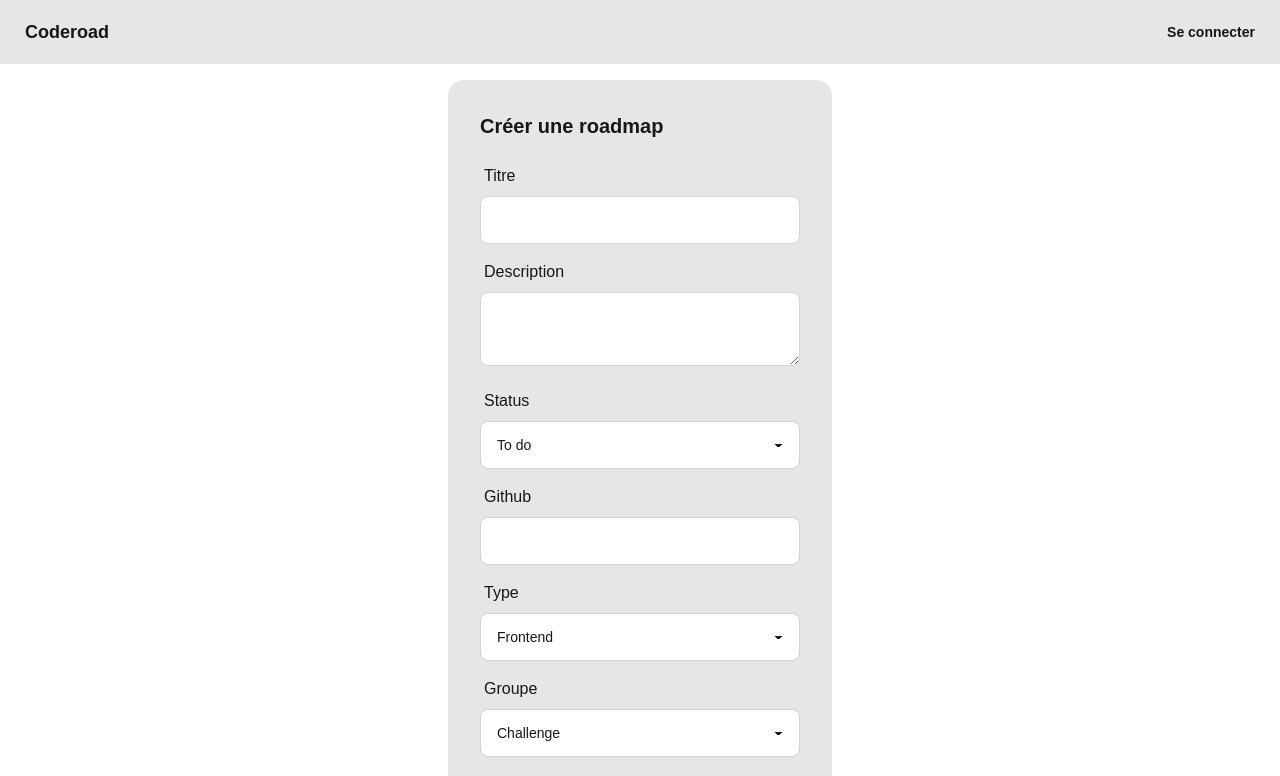
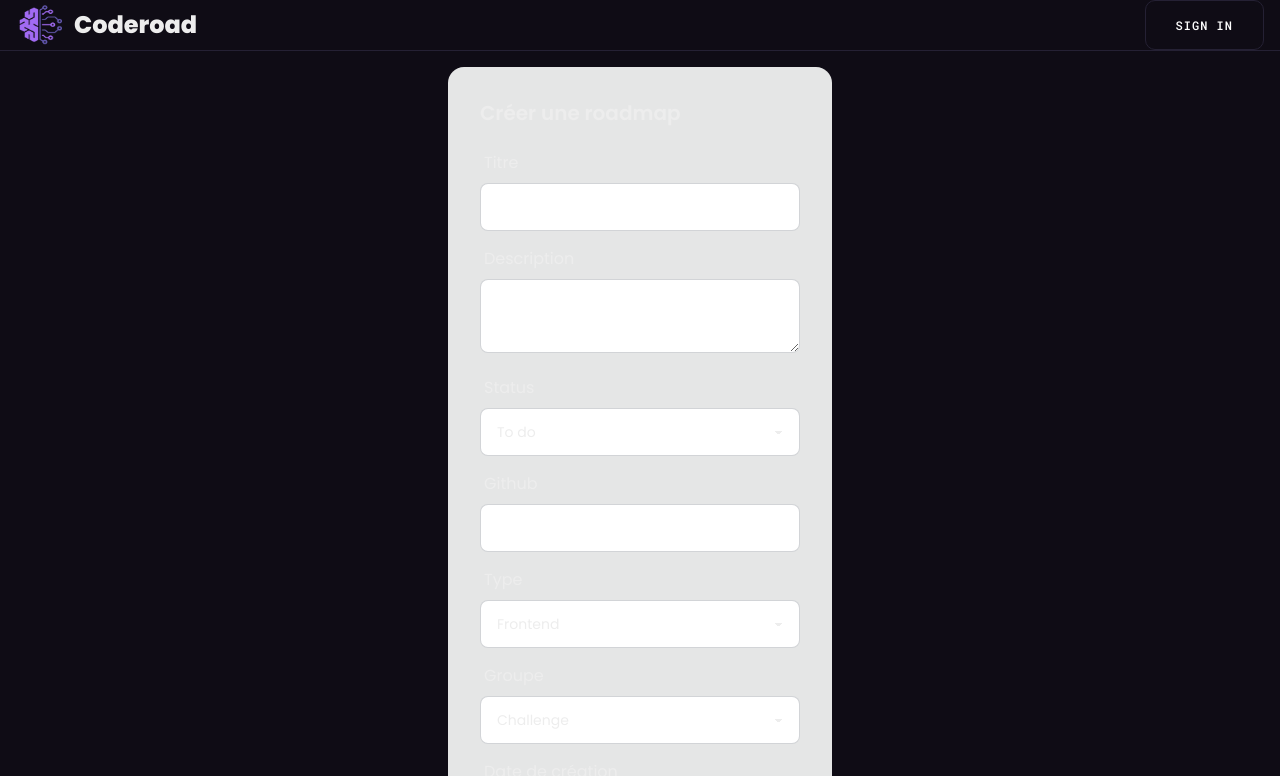
Before and after one commit to abdallaBersan/coderoad_next, a Next.js app: page /roadmaps/add in a window 1280 px wide. Shown: the top 776 px of the page. Built offline with nearby package versions, Linux system fonts and the light colour scheme; no server answers.

Commit message:
header front

```diff
--- a/app/globals.css
+++ b/app/globals.css
@@ -3,20 +3,127 @@
 @tailwind utilities;
 
 :root {
-  --background: #ffffff;
-  --foreground: #171717;
+  /* Background variables */
+  --background: #0f0c15;
+  --foreground: #ededed;
+
+  /* Border variables */
+  --border: rgb(37 33 52);
+
+  /* Text color variables */
+  --text-primary: hsla(0,0%,100%,.5);
+  --text-secondary: #fff;
+  --text-violet: rgb(172 106 255);
 }
 
 @media (prefers-color-scheme: dark) {
-  :root {
-    --background: #0a0a0a;
-    --foreground: #ededed;
-  }
+
 }
 
 body {
   color: var(--foreground);
   background: var(--background);
-  font-family: Arial, Helvetica, sans-serif;
+  font-family: 'Poppins', sans-serif;
   /* color: #0a0a0a; */
 }
+
+header {
+  border-bottom: var(--border) 1px solid;
+
+  nav {
+    display: flex;
+    justify-content: space-between;
+    align-items: center;
+    padding: 0 1rem;
+
+    div {
+      transition: all 0.3s ease;
+
+      a {
+        display: flex;
+        align-items: center;
+        gap: 0.5rem;
+        font-size: 1.5rem;
+        font-weight: 800;
+      }
+    }
+
+    div:hover {
+      transform: translateY(-2px);
+      opacity: 0.8;
+    }
+
+    ul {
+      display: flex;
+      align-items: center;
+      color: var(--text-primary);
+      text-transform: uppercase;
+      font-size: 12px;
+      font-family: 'Roboto Mono';
+      font-weight: 500;
+      letter-spacing: 1px;
+
+      li a {
+        padding: 35px;
+        transition: all 0.3s ease;
+        display: inline-block;
+        position: relative;
+      }
+
+      li a:hover {
+        color: var(--text-secondary);
+        background: linear-gradient(180deg, #ad6aff0e, #5a3dc410);
+      }
+
+      li a::before {
+        content: '';
+        display: block;
+        height: 8px;
+        width: 1px;
+        background: var(--border);
+        position: absolute;
+        bottom: 0;
+        left: 0;
+      }
+
+      li a:last-child::after {
+        content: '';
+        display: block;
+        height: 8px;
+        width: 1px;
+        background: var(--border);
+        position: absolute;
+        bottom: 0;
+        right: 0;
+      }
+    }
+
+    button {
+      position: relative;
+      text-transform: uppercase;
+      padding: 15px 30px;
+      font-family: 'Roboto Mono';
+      font-weight: 500;
+      letter-spacing: 1px;
+      transition: all 0.3s ease;
+      border: 1px solid var(--border);
+      color: var(--text-secondary);
+      display: flex;
+      align-items: center;
+      gap: 0.5rem;
+      font-size: 12px;
+      border-radius: 10px;
+
+      svg {
+        width: 20px;
+        height: 20px;
+      }
+    }
+
+    button:hover {
+      color: var(--text-violet);
+      transform: translateX(-5px);
+      opacity: 0.8;
+    }
+  }
+}
--- a/app/layout.tsx
+++ b/app/layout.tsx
@@ -1,19 +1,18 @@
 import type { Metadata } from "next";
-import localFont from "next/font/local";
 import "./globals.css";
 import Header from "@/components/header/Header";
 import Providers from "@/providers/Providers";
 import Footer from "@/components/footer/Footer";
+import { Poppins, Roboto_Mono } from 'next/font/google';
 
-const geistSans = localFont({
-  src: "./fonts/GeistVF.woff",
-  variable: "--font-geist-sans",
-  weight: "100 900",
+const poppins = Poppins({
+  subsets: ['latin'],
+  weight: ['100', '200', '300', '400', '500', '600', '700', '800', '900'],
 });
-const geistMono = localFont({
-  src: "./fonts/GeistMonoVF.woff",
-  variable: "--font-geist-mono",
-  weight: "100 900",
+
+const robotoMono = Roboto_Mono({
+  subsets: ['latin'],
+  weight: ['400', '500', '700'],
 });
 
 export const metadata: Metadata = {
@@ -27,10 +26,8 @@ export default async function RootLayout({
   children: React.ReactNode;
 }>) {
   return (
-    <html lang="en">
-      <body
-        className={`${geistSans.variable} ${geistMono.variable} antialiased`}
-      >
+    <html lang="en" className={`${poppins.className} ${robotoMono.className}`}>
+      <body>
         <Providers>
           <div className="min-h-screen flex flex-col">
             <Header />
--- a/components/header/Header.tsx
+++ b/components/header/Header.tsx
@@ -1,21 +1,21 @@
 "use client";
 import Link from "next/link";
 import React from "react";
+import Image from "next/image";
 import Menu from "./Menu";
 
 const Header = () => {
   return (
     <header>
       <nav>
-        <div className="navbar justify-between bg-base-300">
           <div>
-            <Link href="/" className="btn btn-ghost text-lg">
-              Coderoad
+            <Link href="/">
+              <Image src="/images/logo-coderoad.png" alt="Logo" className="h-10" width={50} height={50} />
+              <h1>Coderoad</h1>
             </Link>
           </div>
 
           <Menu />
-        </div>
       </nav>
     </header>
   );
--- a/components/header/Menu.tsx
+++ b/components/header/Menu.tsx
@@ -2,6 +2,8 @@
 
 import Link from "next/link";
 import { signIn, signOut, useSession } from "next-auth/react";
+import { IoMdLogOut } from "react-icons/io";
+
 
 const Menu = () => {
   const { data: session } = useSession();
@@ -11,41 +13,38 @@ const Menu = () => {
   };
 
   return (
-    <div>
-      <ul className="flex items-stretch">
+    <>
+      <ul>
         <li>
           {session && session.user ? (
             <>
-              <Link className="btn btn-ghost rounded-btn" href="/roadmaps/add">
-                Créer une roadmap
+              <Link href="/roadmaps/add">
+                Create mission
               </Link>
-              <Link className="btn btn-ghost rounded-btn" href="/profile">
-                Profil ({session.user.username})
+              <Link href="/profile">
+                Profile ({session.user.username})
               </Link>
             </>
           ) : (
             <button
-              className="btn btn-ghost rounded-btn"
               type="button"
               onClick={() => signIn()}
             >
-              Se connecter
-            </button>
-          )}
-        </li>
-        <li>
-          {session && session.user && (
-            <button
-              className="btn btn-ghost rounded-btn"
-              type="button"
-              onClick={signOutHandler}
-            >
-              Se déconnecter
+              Sign in
             </button>
           )}
         </li>
       </ul>
-    </div>
+      {session && session.user && (
+        <button
+          type="button"
+          onClick={signOutHandler}
+        >
+          <IoMdLogOut />
+          Logout
+        </button>
+      )}
+    </>
   );
 };
 
--- a/package.json
+++ b/package.json
@@ -12,6 +12,7 @@
   "dependencies": {
     "@hookform/resolvers": "^3.9.1",
     "@next-auth/prisma-adapter": "^1.0.7",
+    "@next/font": "^14.2.15",
     "@prisma/client": "^5.21.1",
     "bcrypt": "^5.1.1",
     "bcryptjs": "^2.4.3",
@@ -21,6 +22,7 @@
     "react": "^18.3.1",
     "react-dom": "^18.3.1",
     "react-hook-form": "^7.53.1",
+    "react-icons": "^5.3.0",
     "uuid": "^11.0.3",
     "zod": "^3.23.8"
   },
```
Also changed, not shown: public/images/logo-coderoad.png (added), 1 other file (tests, documents, lock files or other folders).
